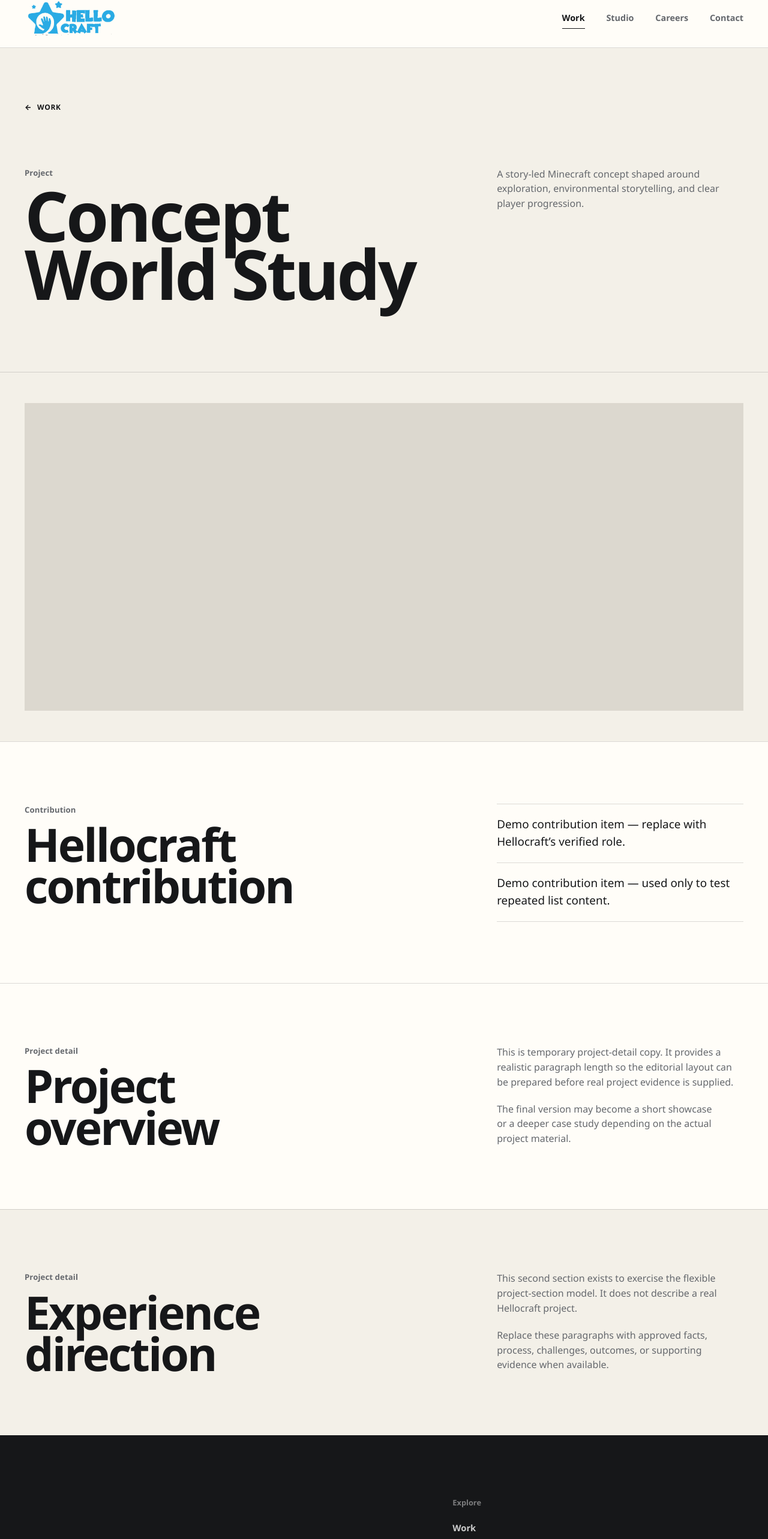
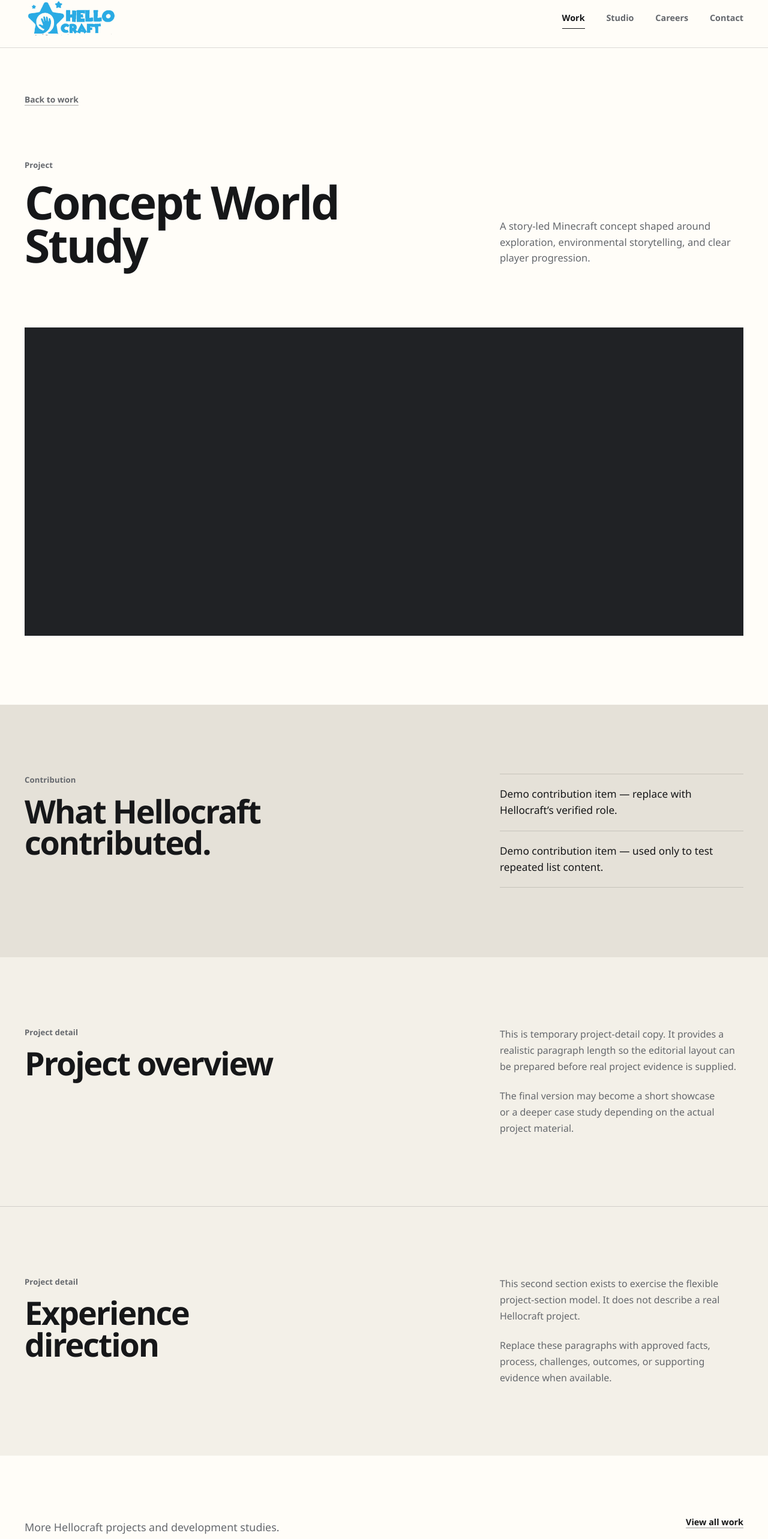
Before and after one commit to halokaryamedia-source/Hellocraft-Studios-Website, a SvelteKit app: page /work/demo-project-01 in a window 1280 px wide. Shown: the part 51-2617 px from the top of the page at 60% size. Built offline with nearby package versions, Linux system fonts and the light colour scheme.

Commit message:
refine(project): align detail layout with approved portfolio direction

```diff
--- a/src/routes/work/[slug]/+page.svelte
+++ b/src/routes/work/[slug]/+page.svelte
@@ -12,24 +12,32 @@
 </svelte:head>
 
 <main id="main-content">
-	<section class="hero">
+	<section class="hero" aria-labelledby="project-title">
 		<div class="shell hero__inner">
-			<a class="back-link" href="/work"><span aria-hidden="true">←</span> Work</a>
+			<a class="back-link" href="/work">Back to work</a>
+
 			<div class="hero__main">
-				<div>
+				<div class="hero__heading">
 					<p class="eyebrow">Project</p>
-					<h1>{project.title}</h1>
+					<h1 id="project-title">{project.title}</h1>
 				</div>
-				<div class="hero__summary">
-					<p>{project.summary}</p>
+
+				<div class="hero__support">
+					<p class="hero__summary">{project.summary}</p>
 
 					{#if project.year || project.client}
 						<dl class="facts">
 							{#if project.year}
-								<div><dt>Year</dt><dd>{project.year}</dd></div>
+								<div>
+									<dt>Year</dt>
+									<dd>{project.year}</dd>
+								</div>
 							{/if}
 							{#if project.client}
-								<div><dt>Client / Partner</dt><dd>{project.client}</dd></div>
+								<div>
+									<dt>Client / Partner</dt>
+									<dd>{project.client}</dd>
+								</div>
 							{/if}
 						</dl>
 					{/if}
@@ -38,19 +46,20 @@
 		</div>
 	</section>
 
-	<div class="visual-stage">
-		<div class="shell">
-			<ProjectMediaPlaceholder variant="hero" label="Project media" index="01" />
+	<section class="project-visual" aria-label="Project media">
+		<div class="shell project-visual__inner">
+			<ProjectMediaPlaceholder variant="hero" tone={project.featured ? 'dark' : 'neutral'} />
 		</div>
+	</section>
+
+	{#if project.contribution && project.contribution.length > 0}
+		<section class="contribution" aria-labelledby="project-contribution-title">
+			<div class="shell content-grid">
+				<div class="section-heading">
+					<p class="eyebrow">Contribution</p>
+					<h2 id="project-contribution-title">What Hellocraft contributed.</h2>
 				</div>
 
-	{#if project.contribution && project.contribution.length > 0}
-		<section class="section contribution" aria-labelledby="project-contribution-title">
-			<div class="shell section-grid">
-				<div class="section-heading">
-					<p class="eyebrow">Contribution</p>
-					<h2 id="project-contribution-title">Hellocraft contribution</h2>
-				</div>
 				<ul class="contribution-list">
 					{#each project.contribution as item (item)}
 						<li>{item}</li>
@@ -60,13 +69,16 @@
 		</section>
 	{/if}
 
-	{#each project.sections ?? [] as section (section.id)}
-		<section class="section detail-section" aria-labelledby={`section-${section.id}`}>
-			<div class="shell section-grid">
+	{#if project.sections && project.sections.length > 0}
+		<div class="project-story">
+			{#each project.sections as section (section.id)}
+				<section class="detail-section" aria-labelledby={`section-${section.id}`}>
+					<div class="shell content-grid">
 						<div class="section-heading">
 							<p class="eyebrow">Project detail</p>
 							<h2 id={`section-${section.id}`}>{section.title}</h2>
 						</div>
+
 						<div class="section-copy">
 							{#each section.body as paragraph, paragraphIndex (`${section.id}-${paragraphIndex}`)}
 								<p>{paragraph}</p>
@@ -75,145 +87,146 @@
 					</div>
 				</section>
 			{/each}
+		</div>
+	{/if}
 
 	{#if project.links && project.links.length > 0}
 		<section class="project-links" aria-labelledby="project-links-title">
-			<div class="shell section-grid">
+			<div class="shell content-grid">
 				<div class="section-heading">
 					<p class="eyebrow">Explore</p>
 					<h2 id="project-links-title">Project links</h2>
 				</div>
+
 				<ul>
 					{#each project.links as link (link.href)}
-						<li><a href={link.href} rel={link.external ? 'noreferrer' : undefined}>{link.label}<span aria-hidden="true">↗</span></a></li>
+						<li>
+							<a href={link.href} rel={link.external ? 'noreferrer' : undefined}>{link.label}</a>
+						</li>
 					{/each}
 				</ul>
 			</div>
 		</section>
 	{/if}
+
+	<section class="project-close" aria-label="Return to portfolio">
+		<div class="shell project-close__inner">
+			<p>More Hellocraft projects and development studies.</p>
+			<a class="text-link" href="/work">View all work</a>
+		</div>
+	</section>
 </main>
 
 <style>
 	.hero {
-		border-bottom: 1px solid var(--border);
-		background: var(--paper);
+		background: var(--surface);
 	}
 
 	.hero__inner {
 		display: grid;
-		gap: clamp(2.5rem, 6vw, 5rem);
-		padding-block: clamp(3rem, 6vw, 5rem) clamp(5rem, 9vw, 9rem);
+		gap: clamp(3rem, 6vw, 5rem);
+		padding-block: clamp(3rem, 5vw, 4.5rem) clamp(5rem, 8vw, 7.5rem);
 	}
 
 	.back-link {
 		display: inline-flex;
 		align-items: center;
-		gap: 0.55rem;
 		width: fit-content;
 		min-height: 2.75rem;
-		font-size: 0.75rem;
-		font-weight: 800;
-		letter-spacing: 0.06em;
-		text-decoration: none;
-		text-transform: uppercase;
+		color: var(--text-muted);
+		font-size: 0.86rem;
+		font-weight: 650;
+		text-decoration: underline;
+		text-decoration-thickness: 1px;
+		text-underline-offset: 0.28em;
+		text-decoration-color: rgb(22 23 25 / 35%);
 	}
 
 	.hero__main,
-	.section-grid {
+	.content-grid {
 		display: grid;
 		grid-template-columns: minmax(0, 1.25fr) minmax(18rem, 0.75fr);
-		gap: clamp(2rem, 8vw, 8rem);
+		gap: clamp(3rem, 9vw, 9rem);
 		align-items: start;
 	}
 
-	.hero__main > div:first-child {
+	.hero__main {
+		align-items: end;
+	}
+
+	.hero__heading,
+	.section-heading {
 		display: grid;
-		gap: 0.8rem;
+		gap: 1rem;
 	}
 
 	h1 {
 		max-width: 12ch;
 		margin: 0;
-		font-size: clamp(4rem, 9vw, 9rem);
-		line-height: 0.84;
+		font-size: clamp(3.6rem, 6vw, 6.2rem);
+		font-weight: 700;
+		line-height: 0.93;
 	}
 
-	.hero__summary {
+	.hero__support {
 		display: grid;
 		gap: 2rem;
 		align-content: end;
 	}
 
-	.hero__summary > p {
+	.hero__summary {
 		max-width: var(--measure);
 		margin: 0;
 		color: var(--text-muted);
+		font-size: clamp(1.02rem, 1.3vw, 1.15rem);
+		line-height: 1.6;
 	}
 
 	.facts {
 		display: grid;
 		grid-template-columns: repeat(2, minmax(0, 1fr));
-		gap: 1.5rem;
+		gap: 1.5rem 2rem;
 		margin: 0;
-		padding-top: 1.25rem;
+		padding-top: 1.35rem;
 		border-top: 1px solid var(--border);
 	}
 
 	.facts div {
 		display: grid;
-		gap: 0.3rem;
+		gap: 0.35rem;
 	}
 
 	dt {
 		color: var(--text-muted);
-		font-size: 0.68rem;
-		font-weight: 800;
-		letter-spacing: 0.1em;
-		text-transform: uppercase;
+		font-size: 0.75rem;
+		font-weight: 650;
 	}
 
 	dd {
 		margin: 0;
-		font-weight: 800;
+		font-weight: 650;
 	}
 
-	.visual-stage {
-		padding-block: clamp(2rem, 4vw, 4rem);
-		background: var(--paper);
-	}
-
-	.section {
-		padding-block: var(--space-section);
-		border-top: 1px solid var(--border);
+	.project-visual {
+		padding-block: 0 clamp(5rem, 9vw, 9rem);
 		background: var(--surface);
 	}
 
-	.detail-section:nth-of-type(even) {
-		background: var(--paper);
+	.project-visual__inner {
+		overflow: hidden;
 	}
 
-	.section-heading {
-		display: grid;
-		gap: 0.8rem;
+	.contribution {
+		padding-block: clamp(5.5rem, 9vw, 8.5rem);
+		background: var(--surface-secondary);
 	}
 
-	.section h2,
-	.project-links h2 {
-		max-width: 12ch;
+	.section-heading h2 {
+		max-width: 14ch;
 		margin: 0;
-		font-size: clamp(2.75rem, 6vw, 6rem);
-		line-height: 0.9;
-	}
-
-	.section-copy {
-		display: grid;
-		gap: 1.25rem;
-		max-width: var(--measure);
-	}
-
-	.section-copy p {
-		margin: 0;
-		color: var(--text-muted);
+		font-size: clamp(2.4rem, 4.2vw, 4rem);
+		font-weight: 680;
+		line-height: 0.98;
 	}
 
 	.contribution-list {
@@ -224,49 +237,123 @@
 	}
 
 	.contribution-list li {
-		padding-block: 1.2rem;
+		padding-block: 1.25rem;
 		border-bottom: 1px solid var(--border);
-		font-size: clamp(1rem, 1.6vw, 1.18rem);
+		font-size: clamp(1rem, 1.35vw, 1.12rem);
+		line-height: 1.55;
+	}
+
+	.project-story {
+		background: var(--paper);
+	}
+
+	.detail-section {
+		padding-block: clamp(5.5rem, 9vw, 8.5rem);
+	}
+
+	.detail-section + .detail-section {
+		border-top: 1px solid var(--border);
+	}
+
+	.section-copy {
+		display: grid;
+		gap: 1.35rem;
+		max-width: var(--measure);
+	}
+
+	.section-copy p {
+		margin: 0;
+		color: var(--text-muted);
+		font-size: clamp(1rem, 1.2vw, 1.08rem);
+		line-height: 1.7;
 	}
 
 	.project-links {
-		padding-block: var(--space-section);
+		padding-block: clamp(5.5rem, 9vw, 8rem);
 		background: var(--ink);
 		color: var(--surface);
 	}
 
+	.project-links .eyebrow {
+		color: rgb(255 253 248 / 55%);
+	}
+
 	.project-links ul {
-		display: grid;
-		gap: 0;
 		margin: 0;
 		padding: 0;
 		border-top: 1px solid var(--inverse-border);
 		list-style: none;
 	}
 
+	.project-links li {
+		border-bottom: 1px solid var(--inverse-border);
+	}
+
 	.project-links a {
 		display: flex;
 		align-items: center;
+		min-height: 3.5rem;
+		padding-block: 1rem;
+		color: var(--surface);
+		font-weight: 650;
+		text-decoration: none;
+	}
+
+	.project-links a:hover,
+	.project-links a:focus-visible {
+		text-decoration: underline;
+		text-underline-offset: 0.28em;
+	}
+
+	.project-close {
+		padding-block: clamp(4.5rem, 7vw, 6.5rem);
+		background: var(--surface);
+	}
+
+	.project-close__inner {
+		display: flex;
+		align-items: end;
 		justify-content: space-between;
-		gap: 1rem;
-		min-height: 3rem;
-		padding-block: 1rem;
-		border-bottom: 1px solid var(--inverse-border);
-		color: var(--surface);
-		font-weight: 800;
-		text-decoration: none;
+		gap: 2rem 4rem;
+	}
+
+	.project-close p {
+		max-width: 32rem;
+		margin: 0;
+		color: var(--text-muted);
+		font-size: clamp(1.05rem, 1.4vw, 1.2rem);
 	}
 
 	@media (max-width: 60rem) {
 		.hero__main,
-		.section-grid {
+		.content-grid {
 			grid-template-columns: 1fr;
+		}
+
+		.hero__main,
+		.content-grid {
+			gap: 2.5rem;
+		}
+
+		.hero__support,
+		.section-copy,
+		.contribution-list {
+			max-width: 40rem;
 		}
 	}
 
-	@media (max-width: 44rem) {
+	@media (max-width: 46rem) {
+		h1 {
+			font-size: clamp(3.05rem, 13vw, 4.7rem);
+		}
+
 		.facts {
 			grid-template-columns: 1fr;
 		}
+
+		.project-close__inner {
+			align-items: flex-start;
+			flex-direction: column;
+		}
 	}
 </style>
```
Lines whose indentation alone changed are shown as unchanged.
